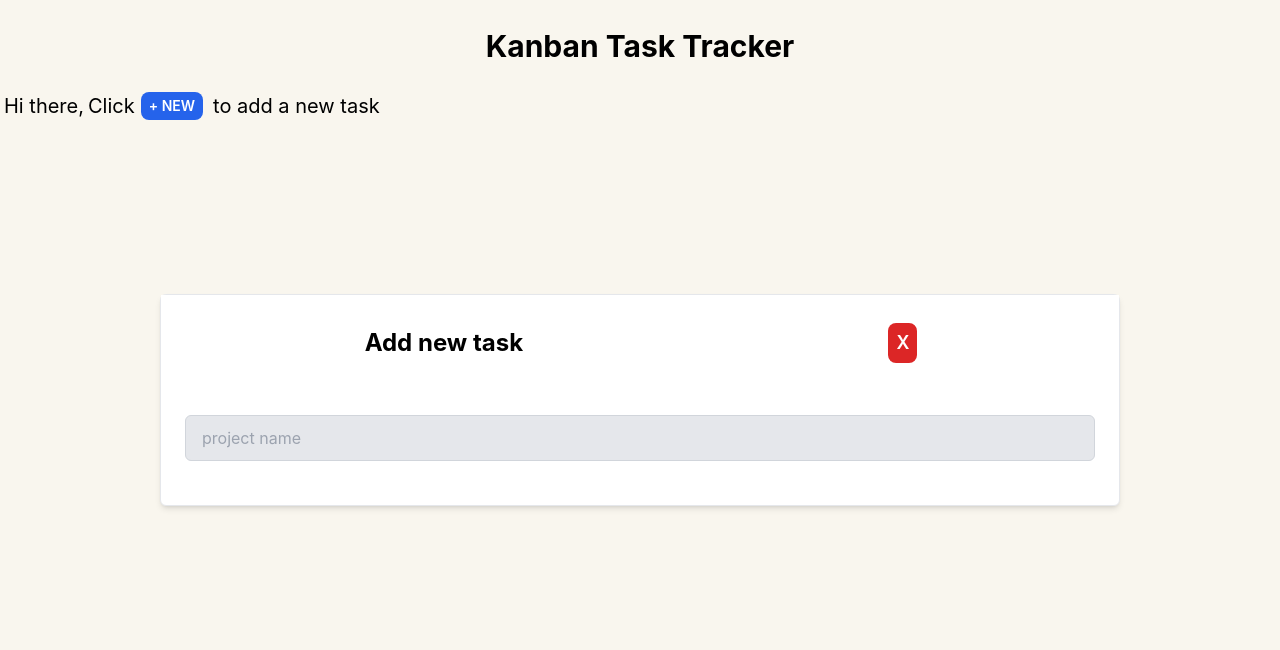
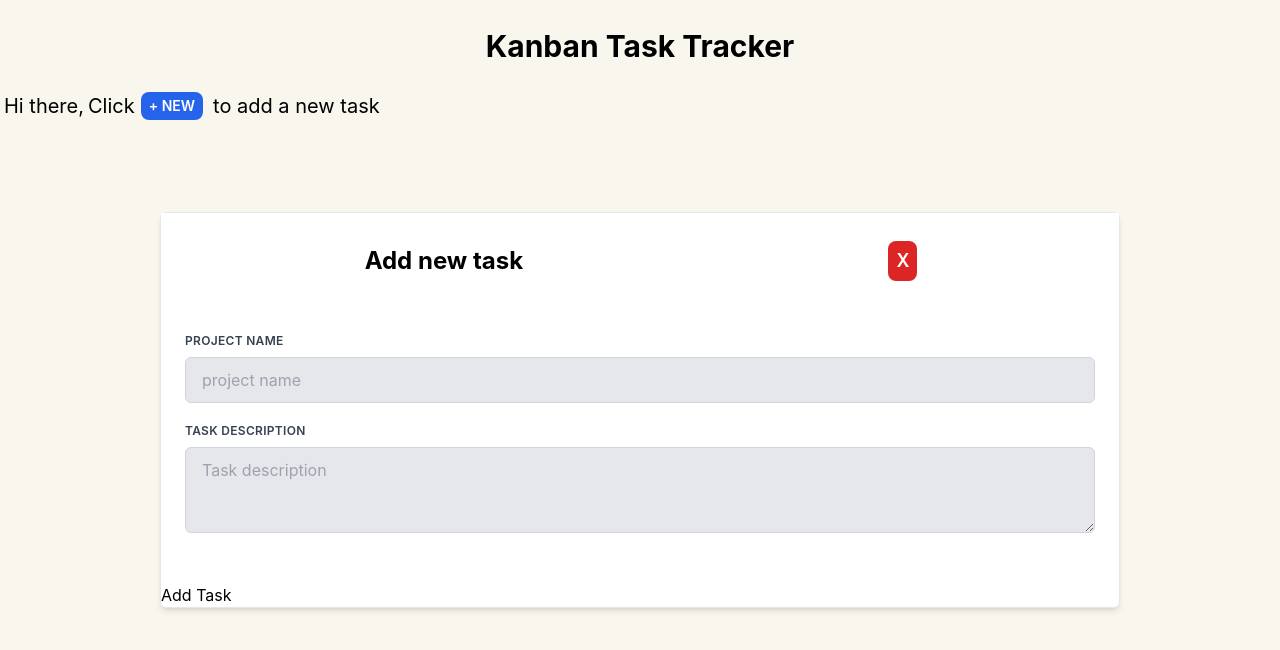
Before and after one commit to G3RGES/kanban-task-tracker, a React (Create React App) app: page / in a window 1280 px wide. Both pictures are taken after a click on the button "+ NEW". Shown: the top 650 px of the page. Built offline with nearby package versions, Linux system fonts and the light colour scheme.

Commit message:
Update AddTask.jsx

```diff
--- a/src/components/AddTask.jsx
+++ b/src/components/AddTask.jsx
@@ -18,7 +18,7 @@ const AddTask = () => {
         <>
           <div
             className="overflow-x-hidden overflow-y-auto fixed inset-0
-           z-100 flex items-center justify-center"
+           z-100 flex items-center justify-center mt-5"
           >
             <div
               className="flex flex-col  border rounded-md
@@ -43,14 +43,45 @@ const AddTask = () => {
                 </button>
               </div>
               <form className=" p-6">
+                <div className="">
+                  <label
+                    className="tracking-wide uppercase text-gray-700 text-xs font-semibold
+                mb-2 block"
+                    htmlFor="project-name"
+                  >
+                    Project name
+                  </label>
                   <input
                     className="w-full bg-gray-200 text-gray-700 border border-gray-300 focus:outline-none
                   rounded-md px-4 py-3 mb-5 leading-tight focus:bg-white "
                     id="project-name"
                     type="text"
                     placeholder="project name"
+                    required
                   />
+                </div>
+                <div className="">
+                  <label
+                    className="tracking-wide uppercase text-gray-700 text-xs font-semibold
+                mb-2 block"
+                    htmlFor="task-description"
+                  >
+                    Task description
+                  </label>
+                  <textarea
+                    className="w-full bg-gray-200 text-gray-700 border border-gray-300 focus:outline-none
+                  rounded-md px-4 py-3 mb-5 leading-tight focus:bg-white "
+                    id="task-description"
+                    rows={3}
+                    placeholder="Task description"
+                  />
+                </div>
               </form>
+              <div className="">
+                <button className="" type="">
+                  Add Task
+                </button>
+              </div>
             </div>
           </div>
         </>
```
Lines whose indentation alone changed are shown as unchanged.
